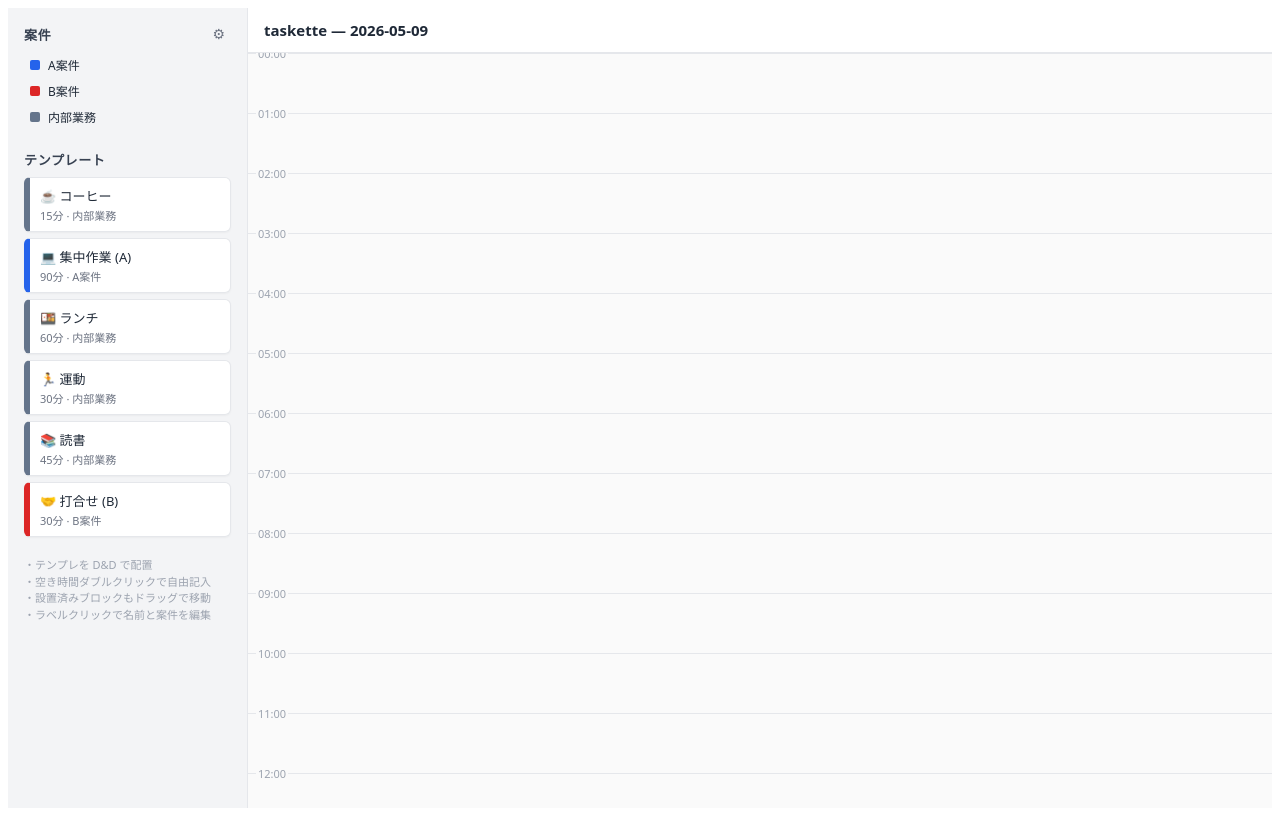
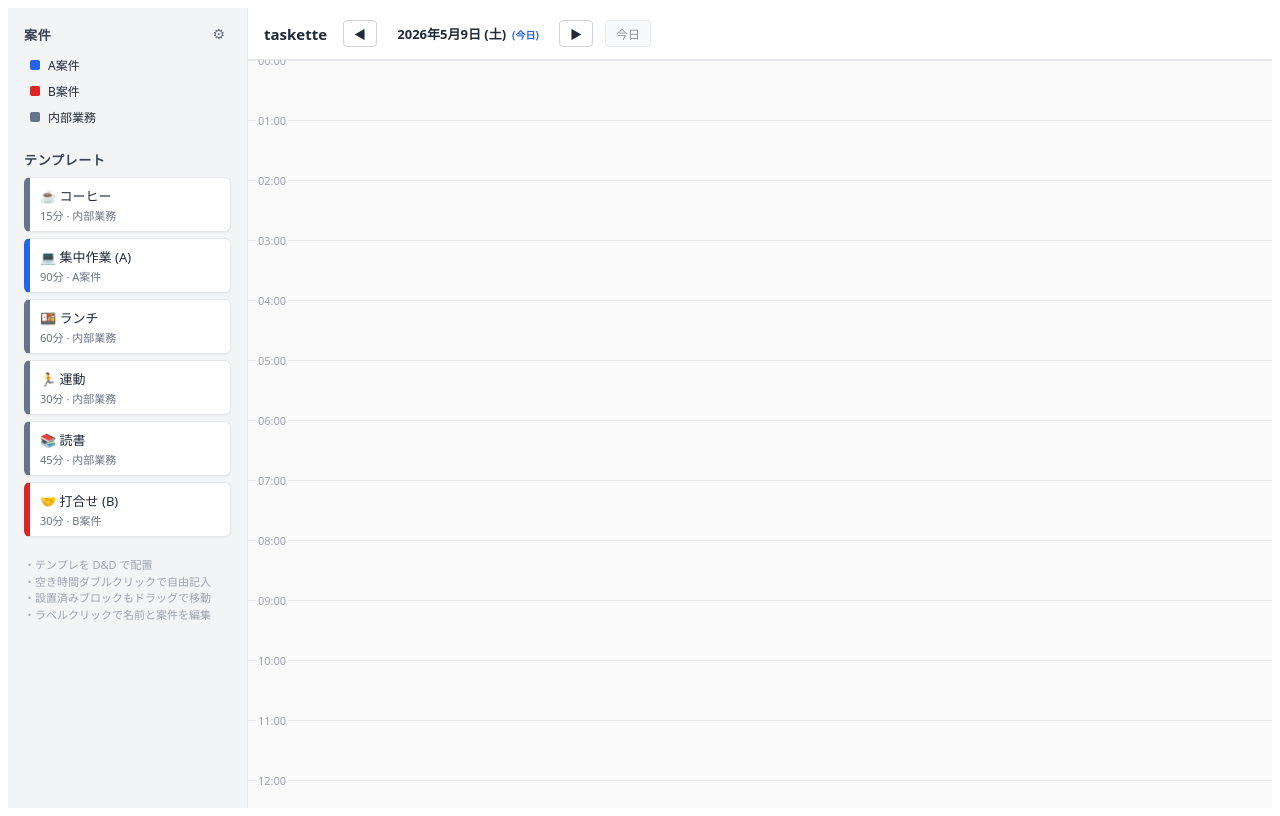
Before and after one commit to latelatte/taskette, a React (Vite) app: page / in a window 1280 px wide. Built offline with nearby package versions, Linux system fonts and the light colour scheme.

Commit message:
feat: implement date management and local storage functionality for task blocks

```diff
--- a/src/App.tsx
+++ b/src/App.tsx
@@ -1,12 +1,13 @@
-import { useMemo, useState, type DragEvent } from 'react';
+import { useEffect, useMemo, useState, type DragEvent } from 'react';
 import { Day } from './domain/day.js';
-import type { MinuteOfDay, Project, TaskTemplate, TimeBlock } from './domain/types.js';
+import type { DateString, MinuteOfDay, Project, TaskTemplate, TimeBlock } from './domain/types.js';
 import { SAMPLE_TEMPLATES } from './templates.js';
 import { DEFAULT_PROJECTS, PROJECT_COLOR_PALETTE } from './projects.js';
+import { addDays, formatJaDate, today } from './dates.js';
+import { loadStore, saveStore } from './storage.js';
 
 const PX_PER_MIN = 1;
 const SNAP_MIN = 15;
-const TODAY = '2026-05-09';
 const FREEFORM_DEFAULT_DURATION = 30;
 const DEFAULT_LABEL = '新規ブロック';
 const FALLBACK_BLOCK_COLOR = '#64748b';
@@ -25,8 +26,11 @@ const blockWithoutProject = (b: TimeBlock): TimeBlock => ({
 });
 
 export function App() {
-  const [blocks, setBlocks] = useState<readonly TimeBlock[]>([]);
-  const [projects, setProjects] = useState<readonly Project[]>(DEFAULT_PROJECTS);
+  const [currentDate, setCurrentDate] = useState<DateString>(today);
+  const [blocksByDate, setBlocksByDate] = useState<Record<DateString, readonly TimeBlock[]>>(
+    () => loadStore().blocksByDate,
+  );
+  const [projects, setProjects] = useState<readonly Project[]>(() => loadStore().projects);
   const [error, setError] = useState<string | null>(null);
   const [editingId, setEditingId] = useState<string | null>(null);
   const [editLabel, setEditLabel] = useState('');
@@ -35,6 +39,22 @@ export function App() {
   const [newProjectColor, setNewProjectColor] = useState<string>(
     PROJECT_COLOR_PALETTE[0] ?? '#64748b',
   );
+
+  useEffect(() => {
+    saveStore({ blocksByDate, projects });
+  }, [blocksByDate, projects]);
+
+  const blocks: readonly TimeBlock[] = blocksByDate[currentDate] ?? [];
+
+  const setBlocks = (
+    action: readonly TimeBlock[] | ((prev: readonly TimeBlock[]) => readonly TimeBlock[]),
+  ): void => {
+    setBlocksByDate((prev) => {
+      const cur = prev[currentDate] ?? [];
+      const updated = typeof action === 'function' ? action(cur) : action;
+      return { ...prev, [currentDate]: updated };
+    });
+  };
 
   const templateById = useMemo(() => {
     const m = new Map<string, TaskTemplate>();
@@ -61,7 +81,7 @@ export function App() {
   };
 
   const applyPlace = (newBlock: TimeBlock, snappedForError: MinuteOfDay): boolean => {
-    const day = new Day(TODAY, blocks);
+    const day = new Day(currentDate, blocks);
     const result = day.place(newBlock);
     if (result.ok) {
       setBlocks(day.blocks);
@@ -77,7 +97,7 @@ export function App() {
   };
 
   const applyMove = (id: string, newStart: MinuteOfDay): void => {
-    const day = new Day(TODAY, blocks);
+    const day = new Day(currentDate, blocks);
     const result = day.move(id, newStart);
     if (result.ok) {
       setBlocks(day.blocks);
@@ -188,8 +208,22 @@ export function App() {
 
   const handleDeleteProject = (id: string): void => {
     setProjects((prev) => prev.filter((p) => p.id !== id));
-    setBlocks((prev) => prev.map((b) => (b.projectId === id ? blockWithoutProject(b) : b)));
+    setBlocksByDate((prev) => {
+      const next: Record<DateString, readonly TimeBlock[]> = {};
+      for (const [date, dayBlocks] of Object.entries(prev)) {
+        next[date] = dayBlocks.map((b) => (b.projectId === id ? blockWithoutProject(b) : b));
+      }
+      return next;
+    });
   };
+
+  const navigateTo = (date: DateString): void => {
+    if (editingId !== null) commitEdit(editingId, editLabel);
+    setError(null);
+    setCurrentDate(date);
+  };
+
+  const isToday = currentDate === today();
 
   return (
     <div style={{ display: 'grid', gridTemplateColumns: '240px 1fr', height: '100vh', fontFamily: 'system-ui, -apple-system, sans-serif', color: '#1f2937' }}>
@@ -257,8 +291,40 @@ export function App() {
       </aside>
 
       <main style={{ display: 'flex', flexDirection: 'column', overflow: 'hidden' }}>
-        <header style={{ padding: '12px 16px', borderBottom: '1px solid #e5e7eb', display: 'flex', justifyContent: 'space-between', alignItems: 'center', background: 'white' }}>
-          <h1 style={{ fontSize: '15px', margin: 0, fontWeight: 600 }}>taskette — {TODAY}</h1>
+        <header style={{ padding: '12px 16px', borderBottom: '1px solid #e5e7eb', display: 'flex', alignItems: 'center', gap: '16px', background: 'white' }}>
+          <h1 style={{ fontSize: '15px', margin: 0, fontWeight: 600 }}>taskette</h1>
+          <div style={{ display: 'flex', alignItems: 'center', gap: '6px' }}>
+            <button
+              onClick={() => navigateTo(addDays(currentDate, -1))}
+              title="前日"
+              style={{ background: 'white', border: '1px solid #d1d5db', borderRadius: '4px', padding: '4px 10px', fontSize: '12px', cursor: 'pointer', color: '#1f2937' }}
+            >◀</button>
+            <span style={{ fontSize: '13px', minWidth: '170px', textAlign: 'center', color: '#1f2937', fontWeight: isToday ? 600 : 400 }}>
+              {formatJaDate(currentDate)}{isToday && <span style={{ marginLeft: '6px', fontSize: '10px', color: '#2563eb' }}>(今日)</span>}
+            </span>
+            <button
+              onClick={() => navigateTo(addDays(currentDate, 1))}
+              title="翌日"
+              style={{ background: 'white', border: '1px solid #d1d5db', borderRadius: '4px', padding: '4px 10px', fontSize: '12px', cursor: 'pointer', color: '#1f2937' }}
+            >▶</button>
+            <button
+              onClick={() => navigateTo(today())}
+              disabled={isToday}
+              title="今日へジャンプ"
+              style={{
+                background: isToday ? '#f3f4f6' : 'white',
+                border: '1px solid #d1d5db',
+                borderRadius: '4px',
+                padding: '4px 10px',
+                fontSize: '12px',
+                cursor: isToday ? 'not-allowed' : 'pointer',
+                color: '#1f2937',
+                marginLeft: '6px',
+                opacity: isToday ? 0.5 : 1,
+              }}
+            >今日</button>
+          </div>
+          <div style={{ flex: 1 }} />
           {error !== null && <span style={{ color: '#dc2626', fontSize: '12px' }}>{error}</span>}
         </header>
 
--- /dev/null
+++ b/src/dates.ts
@@ -0,0 +1,32 @@
+import type { DateString } from './domain/types.js';
+
+const DAY_NAMES_JA = ['日', '月', '火', '水', '木', '金', '土'] as const;
+
+const pad2 = (n: number): string => n.toString().padStart(2, '0');
+
+export const formatDate = (d: Date): DateString => {
+  return `${d.getFullYear()}-${pad2(d.getMonth() + 1)}-${pad2(d.getDate())}`;
+};
+
+export const parseDate = (s: DateString): Date => {
+  const parts = s.split('-');
+  return new Date(
+    parseInt(parts[0] ?? '1970', 10),
+    parseInt(parts[1] ?? '1', 10) - 1,
+    parseInt(parts[2] ?? '1', 10),
+  );
+};
+
+export const today = (): DateString => formatDate(new Date());
+
+export const addDays = (s: DateString, n: number): DateString => {
+  const d = parseDate(s);
+  d.setDate(d.getDate() + n);
+  return formatDate(d);
+};
+
+export const formatJaDate = (s: DateString): string => {
+  const d = parseDate(s);
+  const dayName = DAY_NAMES_JA[d.getDay()] ?? '?';
+  return `${d.getFullYear()}年${d.getMonth() + 1}月${d.getDate()}日 (${dayName})`;
+};
--- /dev/null
+++ b/src/storage.ts
@@ -0,0 +1,69 @@
+import type { DateString, Project, TimeBlock } from './domain/types.js';
+import { DEFAULT_PROJECTS } from './projects.js';
+
+const STORAGE_KEY = 'taskette/v1';
+const SCHEMA_VERSION = 1;
+const MINUTES_PER_DAY = 1440;
+
+export type StoredState = {
+  blocksByDate: Record<DateString, readonly TimeBlock[]>;
+  projects: readonly Project[];
+};
+
+const emptyState = (): StoredState => ({
+  blocksByDate: {},
+  projects: DEFAULT_PROJECTS,
+});
+
+const isTimeBlock = (v: unknown): v is TimeBlock => {
+  if (typeof v !== 'object' || v === null) return false;
+  const o = v as Record<string, unknown>;
+  if (typeof o.id !== 'string' || o.id.length === 0) return false;
+  if (typeof o.label !== 'string') return false;
+  if (typeof o.start !== 'number' || !Number.isFinite(o.start) || o.start < 0 || o.start > MINUTES_PER_DAY) return false;
+  if (typeof o.durationMin !== 'number' || !Number.isFinite(o.durationMin) || o.durationMin <= 0) return false;
+  if (o.start + o.durationMin > MINUTES_PER_DAY) return false;
+  if (o.templateId !== undefined && typeof o.templateId !== 'string') return false;
+  if (o.projectId !== undefined && typeof o.projectId !== 'string') return false;
+  return true;
+};
+
+export const loadStore = (): StoredState => {
+  try {
+    const raw = localStorage.getItem(STORAGE_KEY);
+    if (raw === null) return emptyState();
+    const parsed: unknown = JSON.parse(raw);
+    if (typeof parsed !== 'object' || parsed === null) return emptyState();
+    const obj = parsed as Record<string, unknown>;
+
+    if (obj.version !== SCHEMA_VERSION) return emptyState();
+
+    const blocksByDate: Record<DateString, readonly TimeBlock[]> = {};
+    if (typeof obj.blocksByDate === 'object' && obj.blocksByDate !== null) {
+      for (const [date, dayBlocks] of Object.entries(obj.blocksByDate)) {
+        if (!Array.isArray(dayBlocks)) continue;
+        const valid = dayBlocks.filter(isTimeBlock);
+        if (valid.length > 0) blocksByDate[date] = valid;
+      }
+    }
+
+    const projects: readonly Project[] = Array.isArray(obj.projects)
+      ? (obj.projects as readonly Project[])
+      : DEFAULT_PROJECTS;
+
+    return { blocksByDate, projects };
+  } catch {
+    return emptyState();
+  }
+};
+
+export const saveStore = (state: StoredState): void => {
+  try {
+    localStorage.setItem(
+      STORAGE_KEY,
+      JSON.stringify({ version: SCHEMA_VERSION, ...state }),
+    );
+  } catch {
+    // localStorage unavailable or quota exceeded — silently ignore for PoC
+  }
+};
```
